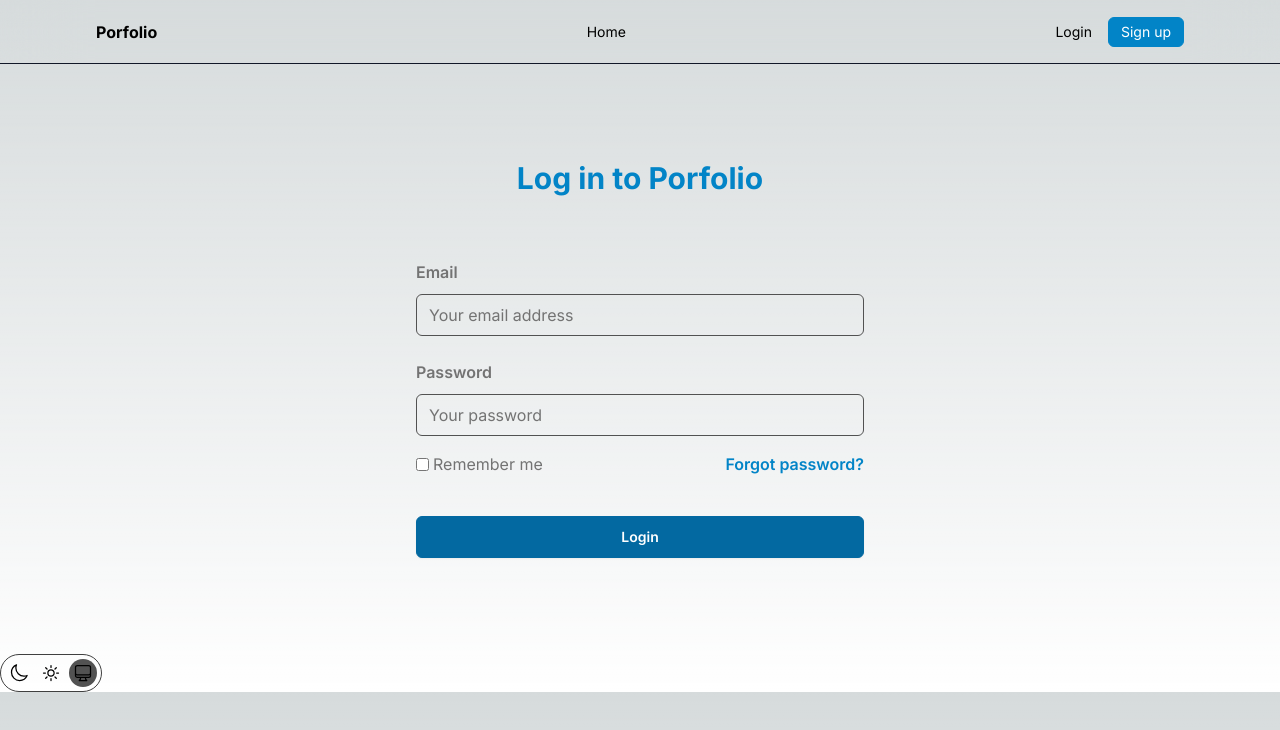
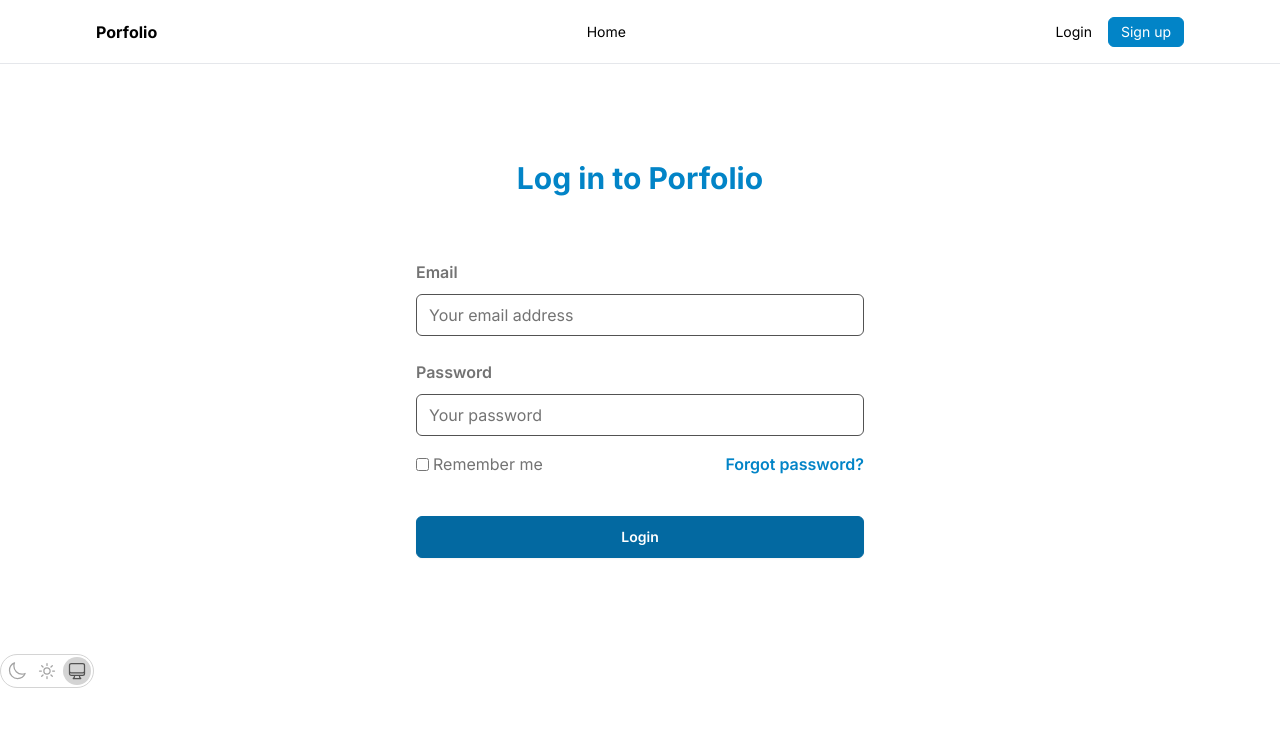
Before and after one commit to portfolio-ctb/pf-frontend, a Next.js app: page /login in a window 1280 px wide. Shown: the top 730 px of the page. Built offline with nearby package versions, Linux system fonts and the light colour scheme.

Commit message:
feat(dark mode): done switch mode

```diff
--- a/app/Header.tsx
+++ b/app/Header.tsx
@@ -3,7 +3,7 @@ import React from 'react'
 
 const Header = () => {
   return (
-    <div className='lg:px-24 px-12 flex mx-auto items-center py-2 h-16 backdrop-blur-2xl border-b border-gray-900 sticky top-0'>
+    <div className='lg:px-24 px-12 flex mx-auto items-center py-2 h-16 backdrop-blur-2xl border-b border-gray-200 dark:border-neutral-800 sticky top-0'>
       <h1 className='font-bold'>Porfolio</h1>
       <div className='grow'>
         <div className='flex items-center justify-center gap-4'>
--- /dev/null
+++ b/app/Providers.tsx
@@ -0,0 +1,13 @@
+"use client"
+import { ThemeProvider } from 'next-themes';
+import React from 'react'
+
+const Providers = ({ children }: {
+  children: React.ReactNode;
+}) => {
+  return (
+    <ThemeProvider attribute="class">{children}</ThemeProvider>
+  )
+}
+
+export default Providers
--- a/app/components/SwitchMode.tsx
+++ b/app/components/SwitchMode.tsx
@@ -1,53 +1,44 @@
 "use client"
-import Image from 'next/image'
 import React, { useEffect, useState } from 'react'
 import { Mode } from '../constants/SwitchMode'
+import { useTheme } from 'next-themes'
+
+const ButtonMode = ({ mode, theme, changeMode }: { mode: Mode, theme: string | undefined, changeMode: any }) => {
+  return (<button className={`text-neutral-400 hover:text-neutral-600 dark:hover:text-neutral-300 transition-colors duration-300 w-7 rounded-full p-1 ${theme === mode && 'bg-neutral-300 dark:bg-neutral-500 text-neutral-600 dark:text-neutral-200'}`} onClick={() => changeMode(mode)}>
+    {mode === Mode.DARK ?
+      <svg fill="none" stroke="currentColor" strokeWidth={1.5} viewBox="0 0 24 24" xmlns="http://www.w3.org/2000/svg" aria-hidden="true">
+        <path strokeLinecap="round" strokeLinejoin="round" d="M21.752 15.002A9.718 9.718 0 0118 15.75c-5.385 0-9.75-4.365-9.75-9.75 0-1.33.266-2.597.748-3.752A9.753 9.753 0 003 11.25C3 16.635 7.365 21 12.75 21a9.753 9.753 0 009.002-5.998z" />
+      </svg>
+      : mode === Mode.LIGHT ? <svg fill="none" stroke="currentColor" strokeWidth={1.5} viewBox="0 0 24 24" xmlns="http://www.w3.org/2000/svg" aria-hidden="true">
+        <path strokeLinecap="round" strokeLinejoin="round" d="M12 3v2.25m6.364.386l-1.591 1.591M21 12h-2.25m-.386 6.364l-1.591-1.591M12 18.75V21m-4.773-4.227l-1.591 1.591M5.25 12H3m4.227-4.773L5.636 5.636M15.75 12a3.75 3.75 0 11-7.5 0 3.75 3.75 0 017.5 0z" />
+      </svg>
+        : <svg fill="none" stroke="currentColor" strokeWidth={1.5} viewBox="0 0 24 24" xmlns="http://www.w3.org/2000/svg" aria-hidden="true">
+          <path strokeLinecap="round" strokeLinejoin="round" d="M9 17.25v1.007a3 3 0 01-.879 2.122L7.5 21h9l-.621-.621A3 3 0 0115 18.257V17.25m6-12V15a2.25 2.25 0 01-2.25 2.25H5.25A2.25 2.25 0 013 15V5.25m18 0A2.25 2.25 0 0018.75 3H5.25A2.25 2.25 0 003 5.25m18 0V12a2.25 2.25 0 01-2.25 2.25H5.25A2.25 2.25 0 013 12V5.25" />
+        </svg>
+    }
+  </button>)
+}
 
 const SwitchMode = () => {
-  const [mode, setMode] = useState<Mode>()
+  const [mounted, setMounted] = useState(false)
+  const { theme, setTheme } = useTheme()
+
+  const changeMode = (mode: Mode) => {
+    setTheme(mode)
+  }
   useEffect(() => {
-    if (localStorage.theme === 'dark') {
-      document.documentElement.classList.add('dark')
-      setMode(Mode.DARK)
-    }
-    else if (!('theme' in localStorage) && window.matchMedia('(prefers-color-scheme: dark)').matches) {
-      document.documentElement.classList.add('dark')
-      setMode(Mode.DEFAULT)
-    }
-    else if (localStorage.theme === 'light') {
-      setMode(Mode.LIGHT)
-      document.documentElement.classList.add('light')
-    }
-    else {
-      setMode(Mode.DEFAULT)
-      document.documentElement.classList.remove('dark')
-    }
+    setMounted(true)
   }, [])
-  const changeMode = (mode: Mode) => {
-    setMode(mode)
-    if (mode === Mode.DEFAULT) {
-      localStorage.removeItem('theme')
-      return;
-    }
-    localStorage.theme = mode
+
+  if (!mounted) {
+    return null
   }
 
   return (
-    <div className='border border-neutral-700 flex items-center justify-center w-fit px-1 py-1 gap-1 rounded-full'>
-      <button className={`transition-colors duration-300 w-7 rounded-full p-1 ${mode === Mode.DARK && 'bg-neutral-600'}`} onClick={() => changeMode(Mode.DARK)}>
-        <svg fill="none" stroke="currentColor" strokeWidth={1.5} viewBox="0 0 24 24" xmlns="http://www.w3.org/2000/svg" aria-hidden="true">
-          <path strokeLinecap="round" strokeLinejoin="round" d="M21.752 15.002A9.718 9.718 0 0118 15.75c-5.385 0-9.75-4.365-9.75-9.75 0-1.33.266-2.597.748-3.752A9.753 9.753 0 003 11.25C3 16.635 7.365 21 12.75 21a9.753 9.753 0 009.002-5.998z" />
-        </svg>
-      </button>
-      <button className={`transition-colors duration-300 w-7 rounded-full p-1 ${mode === Mode.LIGHT && 'bg-neutral-600'}`} onClick={() => changeMode(Mode.LIGHT)}>
-        <svg fill="none" stroke="currentColor" strokeWidth={1.5} viewBox="0 0 24 24" xmlns="http://www.w3.org/2000/svg" aria-hidden="true">
-          <path strokeLinecap="round" strokeLinejoin="round" d="M12 3v2.25m6.364.386l-1.591 1.591M21 12h-2.25m-.386 6.364l-1.591-1.591M12 18.75V21m-4.773-4.227l-1.591 1.591M5.25 12H3m4.227-4.773L5.636 5.636M15.75 12a3.75 3.75 0 11-7.5 0 3.75 3.75 0 017.5 0z" />
-        </svg></button>
-      <button className={`transition-colors duration-300 w-7 rounded-full p-1 ${mode === Mode.DEFAULT && 'bg-neutral-600'}`} onClick={() => changeMode(Mode.DEFAULT)}>
-        <svg fill="none" stroke="currentColor" strokeWidth={1.5} viewBox="0 0 24 24" xmlns="http://www.w3.org/2000/svg" aria-hidden="true">
-          <path strokeLinecap="round" strokeLinejoin="round" d="M9 17.25v1.007a3 3 0 01-.879 2.122L7.5 21h9l-.621-.621A3 3 0 0115 18.257V17.25m6-12V15a2.25 2.25 0 01-2.25 2.25H5.25A2.25 2.25 0 013 15V5.25m18 0A2.25 2.25 0 0018.75 3H5.25A2.25 2.25 0 003 5.25m18 0V12a2.25 2.25 0 01-2.25 2.25H5.25A2.25 2.25 0 013 12V5.25" />
-        </svg>
-      </button>
+    <div className='border border-neutral-300 dark:border-neutral-700 flex items-center justify-center w-fit px-0.5 py-0.5 gap-0.5 rounded-full'>
+      <ButtonMode mode={Mode.DARK} theme={theme} changeMode={changeMode} />
+      <ButtonMode mode={Mode.LIGHT} theme={theme} changeMode={changeMode} />
+      <ButtonMode mode={Mode.SYSTEM} theme={theme} changeMode={changeMode} />
     </div>
   )
 }
--- a/app/constants/SwitchMode.ts
+++ b/app/constants/SwitchMode.ts
@@ -1,3 +1,3 @@
 export enum Mode {
-  DARK='dark', LIGHT='light', DEFAULT='default'
+  DARK='dark', LIGHT='light', SYSTEM='system'
 }
--- a/app/globals.css
+++ b/app/globals.css
@@ -2,26 +2,8 @@
 @tailwind components;
 @tailwind utilities;
 
-:root {
-  --foreground-rgb: 0, 0, 0;
-  --background-start-rgb: 214, 219, 220;
-  --background-end-rgb: 255, 255, 255;
+[data-theme='dark'],
+[data-theme='dark'] body {
+  color: #fff;
+  background: #000;
 }
-
-@media (prefers-color-scheme: dark) {
-  :root {
-    --foreground-rgb: 255, 255, 255;
-    --background-start-rgb: 0, 0, 0;
-    --background-end-rgb: 0, 0, 0;
-  }
-}
-
-body {
-  color: rgb(var(--foreground-rgb));
-  background: linear-gradient(
-      to bottom,
-      transparent,
-      rgb(var(--background-end-rgb))
-    )
-    rgb(var(--background-start-rgb));
-}
--- a/app/layout.tsx
+++ b/app/layout.tsx
@@ -2,6 +2,7 @@ import './globals.css'
 import { Inter } from 'next/font/google'
 import Header from './Header'
 import SwitchMode from './components/SwitchMode'
+import Providers from './Providers'
 const inter = Inter({ subsets: ['latin'] })
 
 export const metadata = {
@@ -17,9 +18,11 @@ export default function RootLayout({
   return (
     <html lang="en">
       <body className={inter.className}>
-        <Header />
-        {children}
-        <SwitchMode />
+        <Providers>
+          <Header />
+          {children}
+          <SwitchMode />
+        </Providers>
       </body>
     </html>
   )
--- a/package.json
+++ b/package.json
@@ -17,6 +17,7 @@
     "eslint": "8.41.0",
     "eslint-config-next": "13.4.3",
     "next": "13.4.3",
+    "next-themes": "^0.2.1",
     "postcss": "8.4.23",
     "react": "18.2.0",
     "react-dom": "18.2.0",
```
Also changed, not shown: 1 other file (tests, documents, lock files or other folders).
